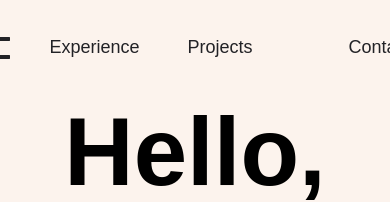
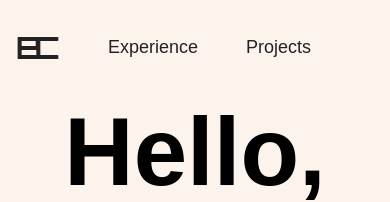
Before and after one commit to echennau/portfolio, a Next.js app: page / in a window 390 px wide. Shown: the top 202 px of the page. Built offline with nearby package versions, Linux system fonts and the light colour scheme; a web font is replaced by a local one.

Commit message:
fixed mobile styling for logo

```diff
--- a/src/components/Navbar.tsx
+++ b/src/components/Navbar.tsx
@@ -68,7 +68,7 @@ const Navbar = () => {
 
   return (
     <div
-      className={`overflow-x-auto px-4 z-50 sm:px-16 lg:px-32 xl:px-64 gap-x-12 text-lg flex justify-center border-b items-center sticky top-0 w-full transition- duration-300 ${
+      className={`overflow-x-auto px-4 z-50 sm:px-16 lg:px-32 xl:px-64 gap-x-12 text-lg flex md:justify-center border-b items-center sticky top-0 w-full transition- duration-300 ${
         isScrolled ? `h-16 ${border}` : "h-24 border-transparent shadow-none"
       }
        ${useThemeClass()}
--- a/src/components/logo/Logo.tsx
+++ b/src/components/logo/Logo.tsx
@@ -22,7 +22,7 @@ const Logo = () => {
     useTheme().theme === Theme.DARK ? "fill-secondary" : "fill-primary";
 
   return (
-    <div className={`group relative size-[22px]`}>
+    <div className={`group relative size-[22px] mx-[11px]`}>
       <style>
         {`
           @keyframes slideRight {
@@ -34,7 +34,7 @@ const Logo = () => {
             }
           }
           .animate-slideRight {
-            animation: slideRight 1s ease 1s forwards;
+            animation: slideRight 1s ease 0.25s forwards;
           }
 
           @keyframes slideLeft {
@@ -46,15 +46,15 @@ const Logo = () => {
             }
           }
           .animate-slideLeft {
-            animation: slideLeft 1s ease 1s forwards;
+            animation: slideLeft 1s ease 0.25s forwards;
           }
         `}
       </style>
       <LogoE
-        className={`absolute ${fillColor} transition-all duration-1000 animate-slideLeft inset-0 group-hover:-top-[5px] group-hover:fill-accent`}
+        className={`absolute ${fillColor} transition-all duration-500 animate-slideLeft inset-0 group-hover:-top-[5px] group-hover:fill-accent`}
       />
       <LogoC
-        className={`absolute ${fillColor} transition-all duration-1000 animate-slideRight inset-0 group-hover:top-[5px] group-hover:fill-accent`}
+        className={`absolute ${fillColor} transition-all duration-500 animate-slideRight inset-0 group-hover:top-[5px] group-hover:fill-accent`}
       />
     </div>
   );
```
